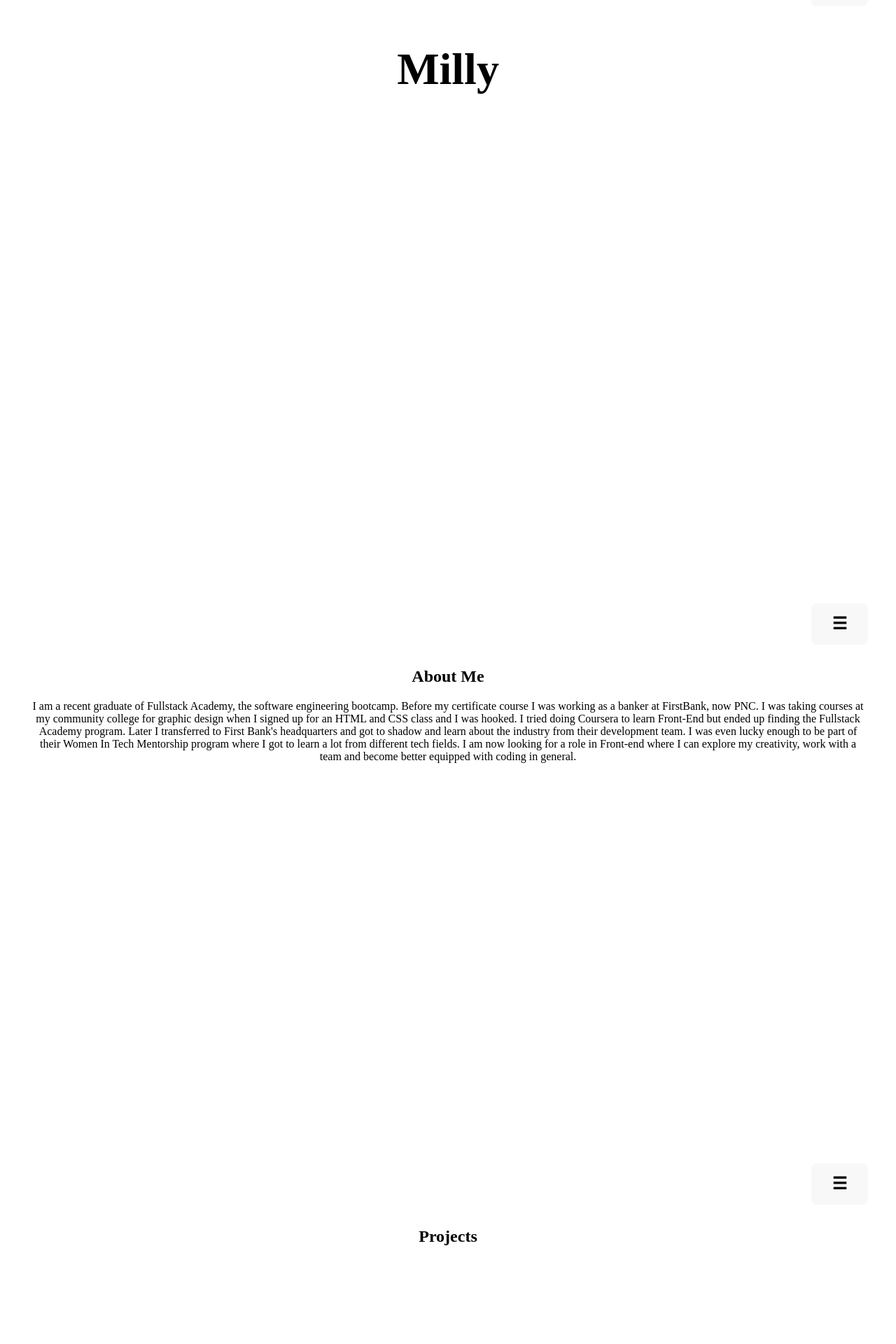
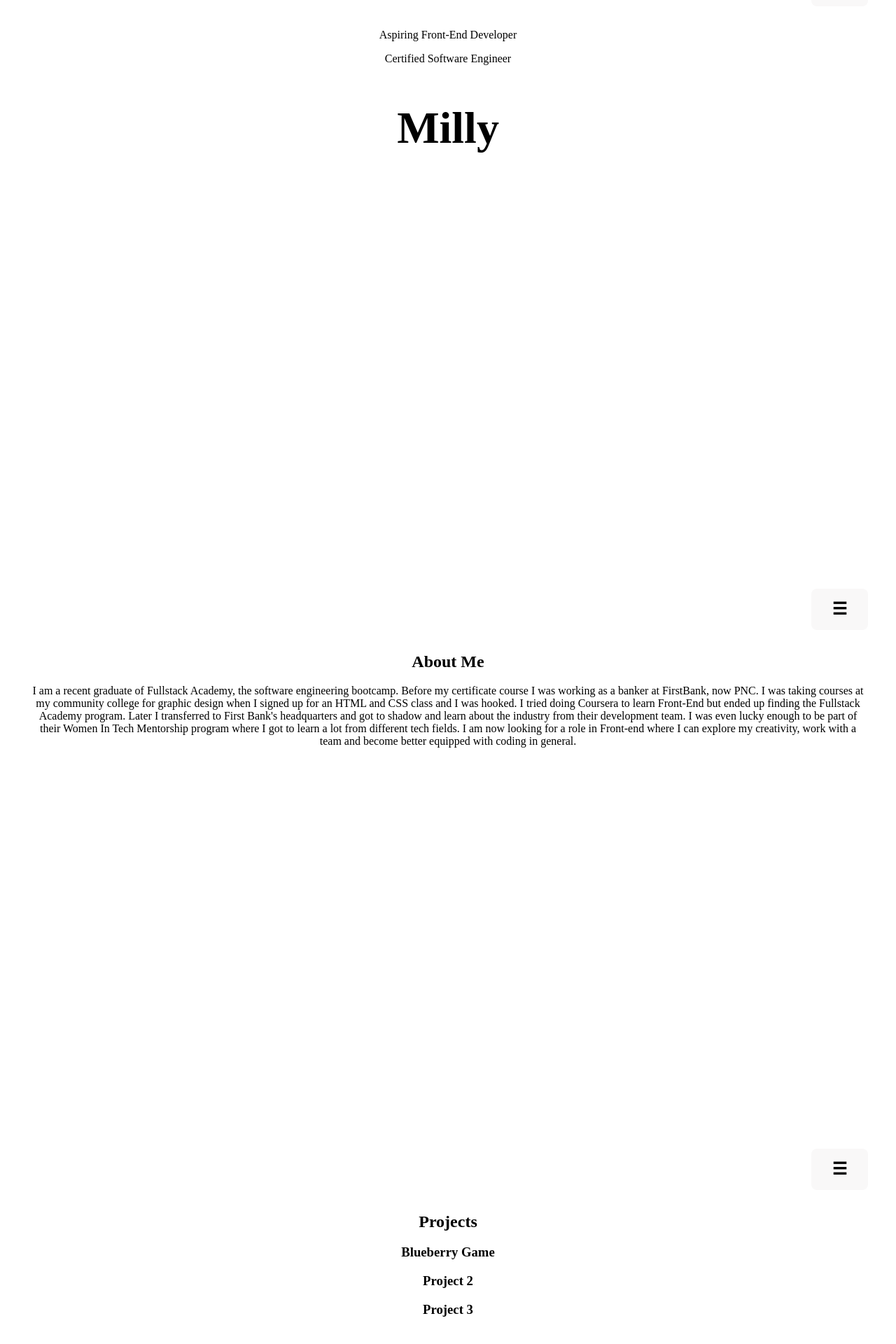
Before and after one commit to millymontes/milly-personal-website, a React (Vite) app in the folder personal-website/: page /home in a window 1280 px wide. Shown: the part 90-2010 px from the top of the page at 70% size. Built offline with nearby package versions, Linux system fonts and the light colour scheme.

Commit message:
adding projects info

```diff
--- a/personal-website/pages/Home.jsx
+++ b/personal-website/pages/Home.jsx
@@ -3,6 +3,8 @@ import "../src/App.css";
 function Home() {
   return (
     <section id="home" style={{ height: "100vh" }}>
+      <p className="home-section">Aspiring Front-End Developer</p>
+      <p className="home-section">Certified Software Engineer</p>
       <h1 className="namelogo">Milly</h1>
     </section>
   );
--- a/personal-website/pages/Projects.jsx
+++ b/personal-website/pages/Projects.jsx
@@ -5,6 +5,12 @@ function Projects() {
     <section id="projects" style={{ height: "100vh" }}>
       <NavBar />
       <h1>Projects</h1>
+      {/* // add project descriptions and links to github repos -- add css */}
+      <section className="project-list">
+        <h3>Blueberry Game</h3>
+        <h3>Project 2</h3>
+        <h3>Project 3</h3>
+      </section>
     </section>
   );
 }
```
